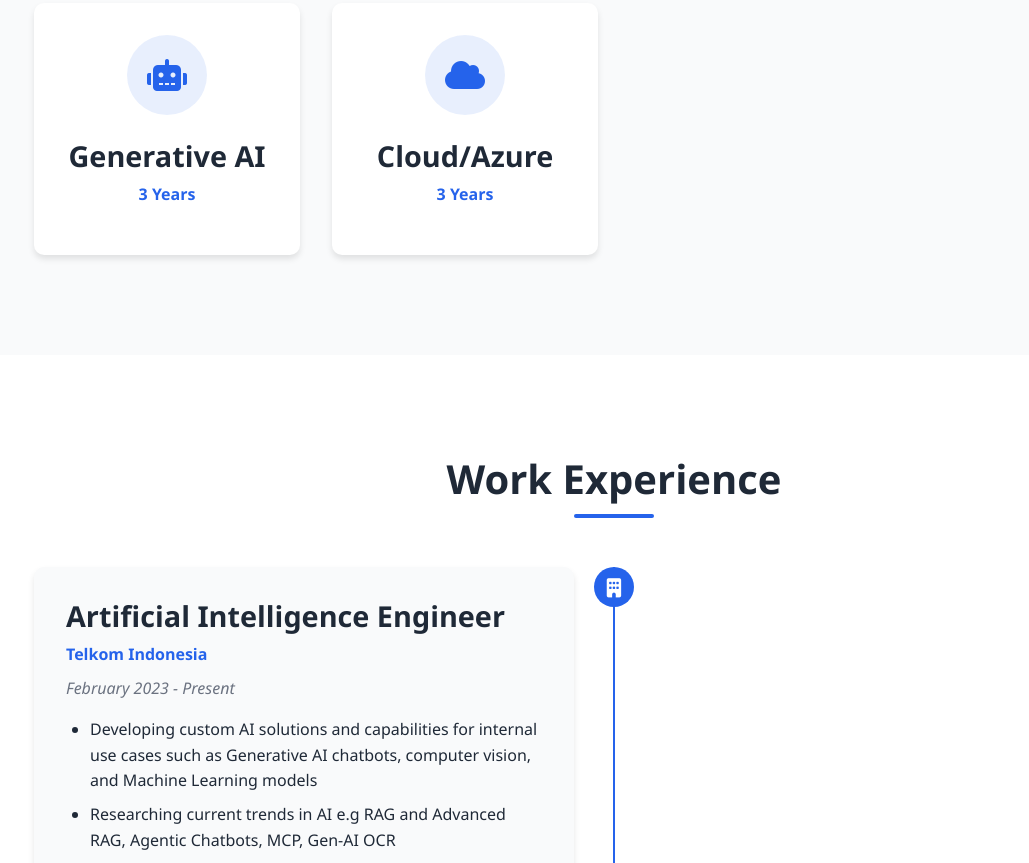
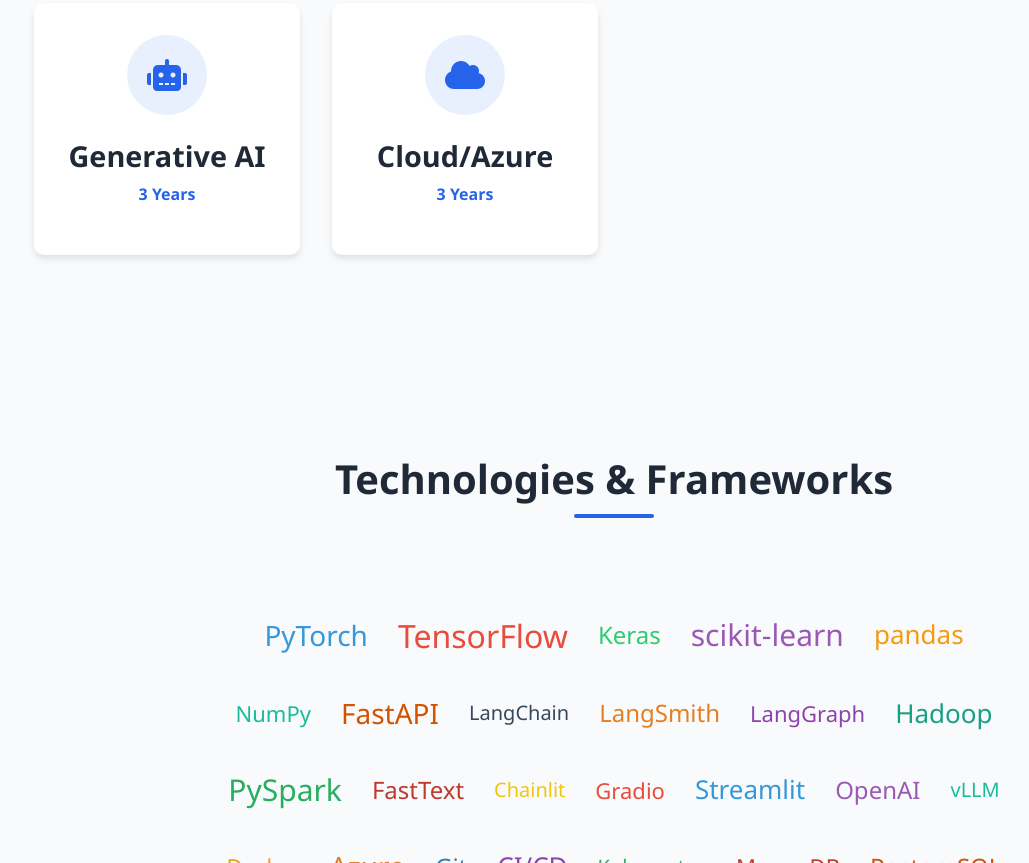
Before and after one commit to TheJabbar/thejabbar.github.io, a plain HTML site: page index.html in a window 1280 px wide. Shown: the part 1937-2800 px from the top of the page, without its empty margins (26-1055 px from the left). Drawn offline with Linux system fonts and the light colour scheme.

Commit message:
Add wordcloud for technology and framework

```diff
--- a/index.html
+++ b/index.html
@@ -15,6 +15,7 @@
             <ul class="nav-menu">
                 <li><a href="#about">About</a></li>
                 <li><a href="#skills">Skills</a></li>
+                <li><a href="#frameworks">Frameworks</a></li>
                 <li><a href="#experience">Experience</a></li>
                 <li><a href="#education">Education</a></li>
                 <li><a href="#publications">Publications</a></li>
@@ -120,6 +121,42 @@
                     </div>
                     <h3>Cloud/Azure</h3>
                     <p>3 Years</p>
+                </div>
+            </div>
+        </div>
+    </section>
+
+    <!-- Frameworks & Technologies Wordcloud Section -->
+    <section id="frameworks" class="frameworks">
+        <div class="container">
+            <h2 class="section-title">Technologies & Frameworks</h2>
+            <div class="wordcloud-container">
+                <div id="frameworks-wordcloud" class="wordcloud">
+                    <span class="word" style="font-size: 28px; color: #3498db;">PyTorch</span>
+                    <span class="word" style="font-size: 32px; color: #e74c3c;">TensorFlow</span>
+                    <span class="word" style="font-size: 24px; color: #2ecc71;">Keras</span>
+                    <span class="word" style="font-size: 30px; color: #9b59b6;">scikit-learn</span>
+                    <span class="word" style="font-size: 26px; color: #f39c12;">pandas</span>
+                    <span class="word" style="font-size: 22px; color: #1abc9c;">NumPy</span>
+                    <span class="word" style="font-size: 28px; color: #d35400;">FastAPI</span>
+                    <span class="word" style="font-size: 20px; color: #34495e;">LangChain</span>
+                    <span class="word" style="font-size: 24px; color: #e67e22;">LangSmith</span>
+                    <span class="word" style="font-size: 22px; color: #8e44ad;">LangGraph</span>
+                    <span class="word" style="font-size: 26px; color: #16a085;">Hadoop</span>
+                    <span class="word" style="font-size: 30px; color: #27ae60;">PySpark</span>
+                    <span class="word" style="font-size: 24px; color: #c0392b;">FastText</span>
+                    <span class="word" style="font-size: 20px; color: #f1c40f;">Chainlit</span>
+                    <span class="word" style="font-size: 22px; color: #e74c3c;">Gradio</span>
+                    <span class="word" style="font-size: 26px; color: #3498db;">Streamlit</span>
+                    <span class="word" style="font-size: 24px; color: #9b59b6;">OpenAI</span>
+                    <span class="word" style="font-size: 20px; color: #1abc9c;">vLLM</span>
+                    <span class="word" style="font-size: 22px; color: #f39c12;">Docker</span>
+                    <span class="word" style="font-size: 28px; color: #e67e22;">Azure</span>
+                    <span class="word" style="font-size: 24px; color: #2980b9;">Git</span>
+                    <span class="word" style="font-size: 26px; color: #8e44ad;">CI/CD</span>
+                    <span class="word" style="font-size: 20px; color: #27ae60;">Kubernetes</span>
+                    <span class="word" style="font-size: 22px; color: #c0392b;">MongoDB</span>
+                    <span class="word" style="font-size: 24px; color: #d35400;">PostgreSQL</span>
                 </div>
             </div>
         </div>
--- a/script.js
+++ b/script.js
@@ -140,3 +140,44 @@ function createBackToTopButton() {
 
 // Initialize back to top button
 document.addEventListener('DOMContentLoaded', createBackToTopButton);
+
+// Framework wordcloud animation
+document.addEventListener('DOMContentLoaded', function() {
+    const wordcloud = document.getElementById('frameworks-wordcloud');
+    if (wordcloud) {
+        const words = wordcloud.querySelectorAll('.word');
+
+        // Add random positions for initial display
+        words.forEach((word, index) => {
+            // Add subtle animation effect for each word
+            word.style.transition = `transform 0.3s ease, color 0.3s ease`;
+
+            // Add mouse enter/leave events for hover effect
+            word.addEventListener('mouseenter', function() {
+                // Random color changes on hover for more dynamic effect
+                const colors = ['#3498db', '#e74c3c', '#2ecc71', '#9b59b6', '#f39c12', '#1abc9c', '#d35400', '#34495e', '#e67e22'];
+                const randomColor = colors[Math.floor(Math.random() * colors.length)];
+                this.style.color = randomColor;
+            });
+
+            word.addEventListener('mouseleave', function() {
+                // Reset to original color (we'll set these as data attributes later if needed)
+                // For now, we'll just reset to a default
+                this.style.color = ''; // Let CSS handle the default
+            });
+        });
+
+        // Add periodic animation to make words gently float
+        setInterval(() => {
+            words.forEach(word => {
+                // Randomly choose a few words to slightly animate
+                if (Math.random() > 0.7) { // Only animate 30% of words at any time
+                    word.style.transform = 'translateY(-2px)';
+                    setTimeout(() => {
+                        word.style.transform = 'translateY(0)';
+                    }, 300);
+                }
+            });
+        }, 2000);
+    }
+});
--- a/styles.css
+++ b/styles.css
@@ -530,6 +530,45 @@ section {
   color: var(--light-text);
 }
 
+/* Frameworks Wordcloud Section */
+.frameworks {
+  background-color: var(--card-bg);
+}
+
+.wordcloud-container {
+  display: flex;
+  justify-content: center;
+  align-items: center;
+  min-height: 300px;
+  padding: 2rem;
+}
+
+.wordcloud {
+  position: relative;
+  width: 100%;
+  max-width: 800px;
+  height: 300px;
+  margin: 0 auto;
+  display: flex;
+  align-items: center;
+  justify-content: center;
+  flex-wrap: wrap;
+  gap: 10px;
+}
+
+.word {
+  transition: var(--transition);
+  white-space: nowrap;
+  padding: 5px 10px;
+  border-radius: 5px;
+  cursor: default;
+}
+
+.word:hover {
+  transform: scale(1.2);
+  text-shadow: 0 0 8px rgba(0, 0, 0, 0.3);
+}
+
 /* Publications Section */
 .publications {
   background-color: var(--bg-color);
```
